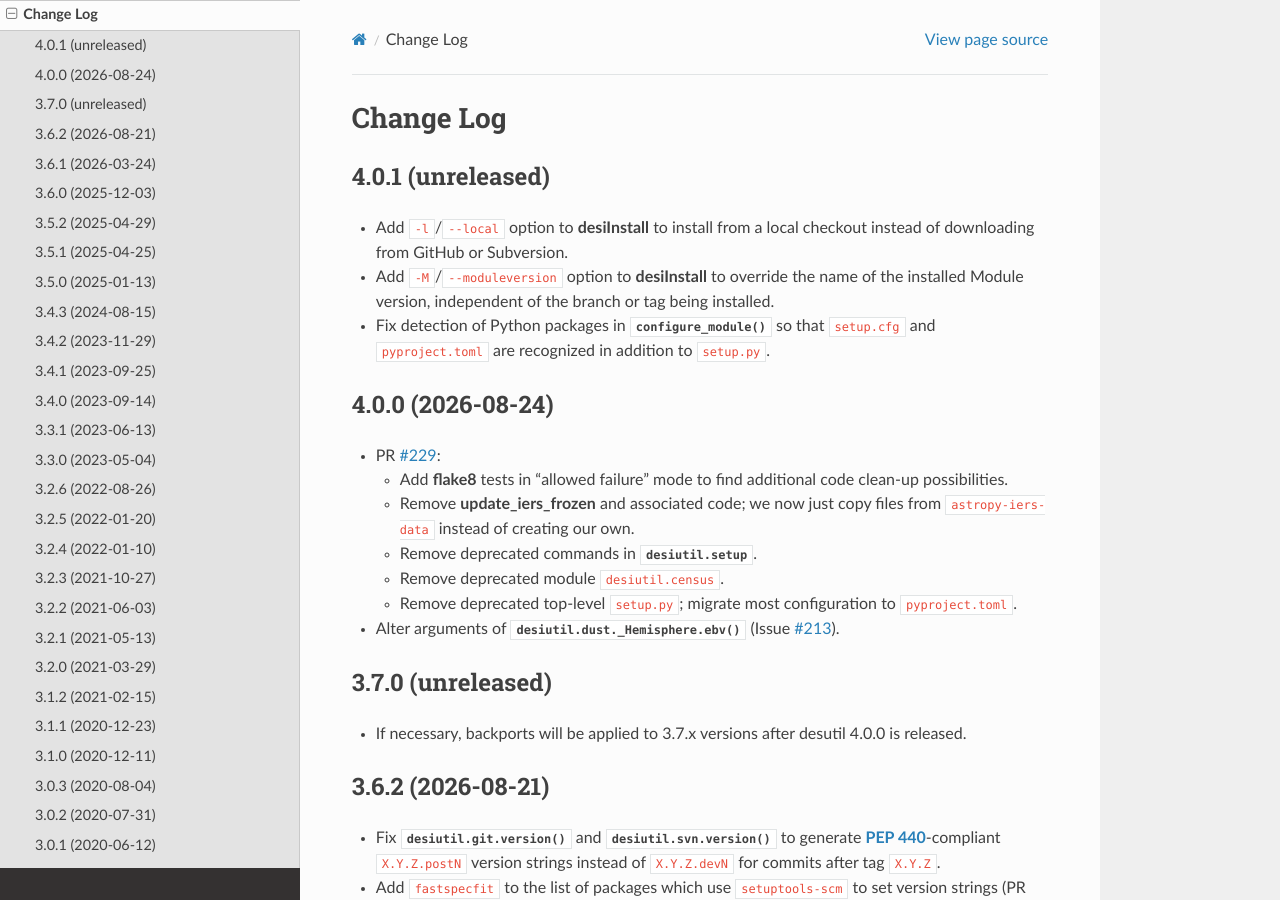
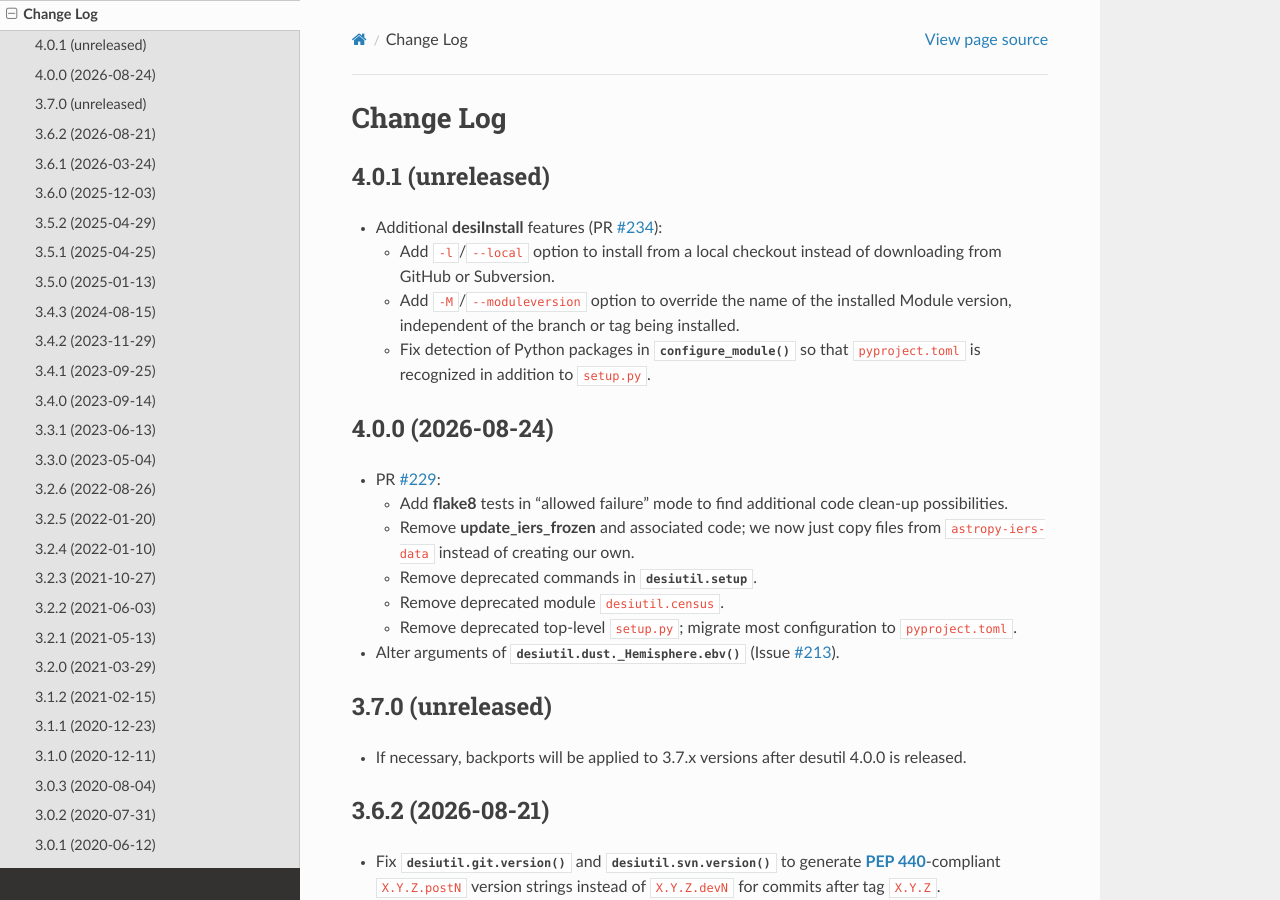
Before and after one commit to desihub/desiutil, a Sphinx documentation site: the page built from doc/changes.rst, in a window 1280 px wide and 900 px high. Built offline with Sphinx 7.4.7 and the Read the Docs theme 3.1.0, drawn with Linux system fonts in a browser that asks for light colours.

Commit message:
update changes.rst [skip ci]

```diff
--- a/doc/changes.rst
+++ b/doc/changes.rst
@@ -5,14 +5,16 @@
 4.0.1 (unreleased)
 ------------------
 
-* Add ``-l``/``--local`` option to :command:`desiInstall` to install from a
-  local checkout instead of downloading from GitHub or Subversion.
-* Add ``-M``/``--moduleversion`` option to :command:`desiInstall` to override
-  the name of the installed Module version, independent of the branch or tag
-  being installed.
-* Fix detection of Python packages in :func:`~desiutil.modules.configure_module`
-  so that ``setup.cfg`` and ``pyproject.toml`` are recognized in addition to
-  ``setup.py``.
+* Additional :command:`desiInstall` features (PR `#234`_):
+
+  - Add ``-l``/``--local`` option to install from a local checkout
+    instead of downloading from GitHub or Subversion.
+  - Add ``-M``/``--moduleversion`` option to override the name of the
+    installed Module version, independent of the branch or tag being installed.
+  - Fix detection of Python packages in :func:`~desiutil.modules.configure_module`
+    so that ``pyproject.toml`` is recognized in addition to ``setup.py``.
+
+.. _`#234`: https://github.com/desihub/desiutil/issues/234
 
 4.0.0 (2026-08-24)
 ------------------
```
